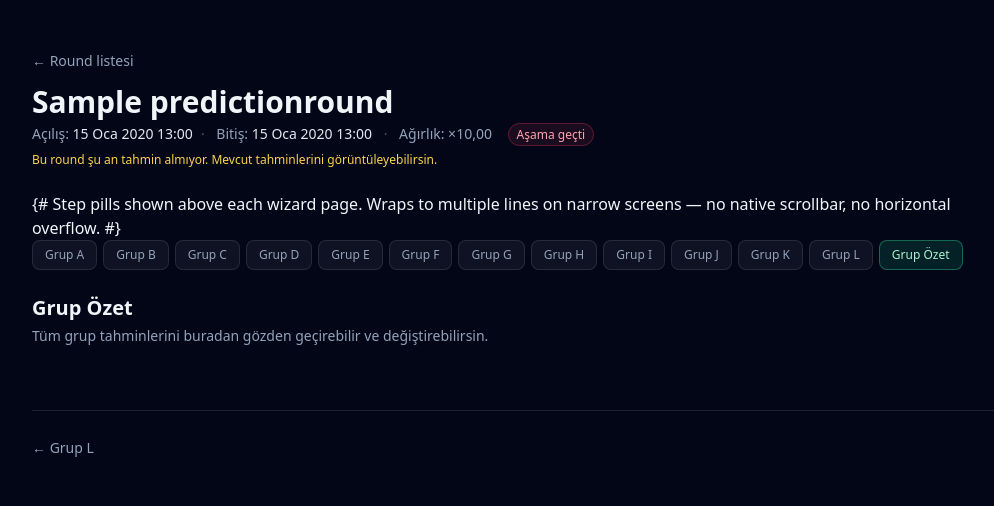
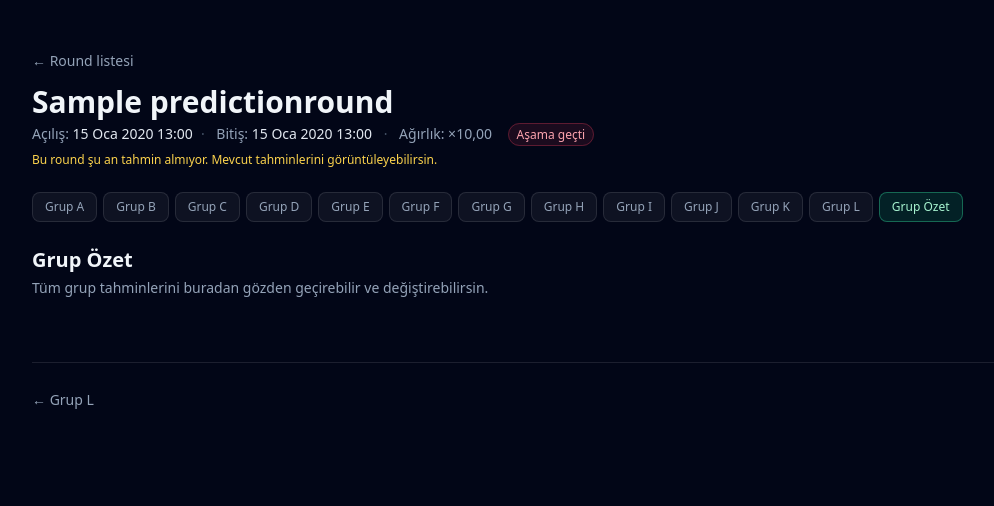
Before and after one commit to hmrbll/ekiptahmin, a Django app: page /predictions/round/1/groups-summary/ in a window 1280 px wide. Shown: the part 53-559 px from the top of the page, without its empty margins (120-1114 px from the left). Run offline with Django 5.2, Linux system fonts and the light colour scheme; a user stored in the database is signed in; tables that the repository leaves empty hold one stand-in row (values such as "Sample post"); style sheets or scripts are compiled from the project's sources.

Commit message:
fix(predictions): wrap multi-line template comment in {% comment %} tag
Django's {# ... #} comment syntax is single-line only — when spread
across multiple lines, the inner text leaks through into the rendered
page. The wizard nav partial had a 2-line {# #} comment that showed up
as visible text above every step's pill bar.

Co-Authored-By: Claude Opus 4.7 <noreply@anthropic.com>

```diff
--- a/templates/predictions/_wizard_nav.html
+++ b/templates/predictions/_wizard_nav.html
@@ -1,5 +1,7 @@
-{# Step pills shown above each wizard page. Wraps to multiple lines on narrow
-   screens — no native scrollbar, no horizontal overflow. #}
+{% comment %}
+Step pills shown above each wizard page. Wraps to multiple lines on narrow
+screens — no native scrollbar, no horizontal overflow.
+{% endcomment %}
 {% if steps|length > 1 %}
 <nav class="mb-6">
     <div class="flex flex-wrap gap-1.5">
```
